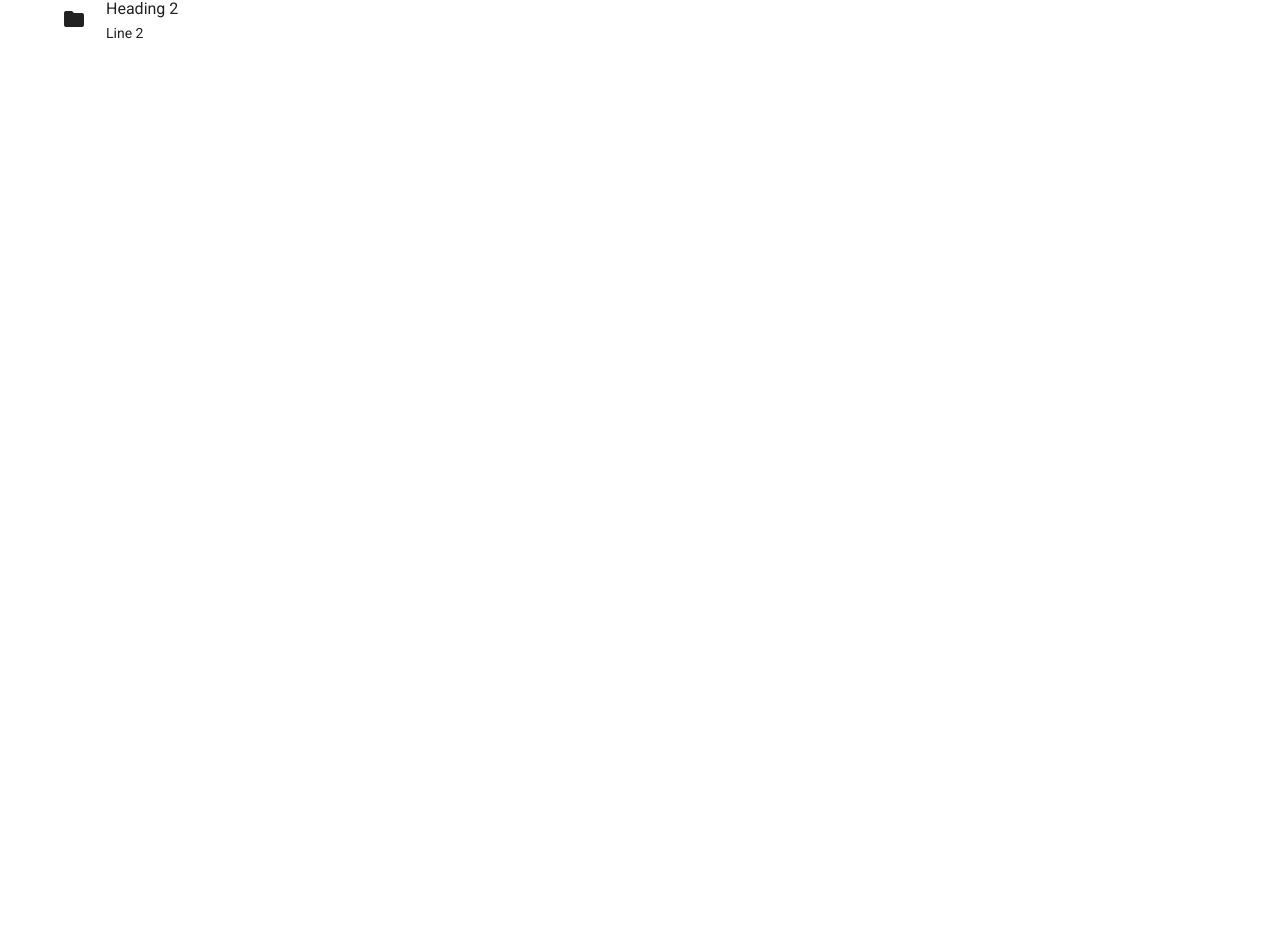
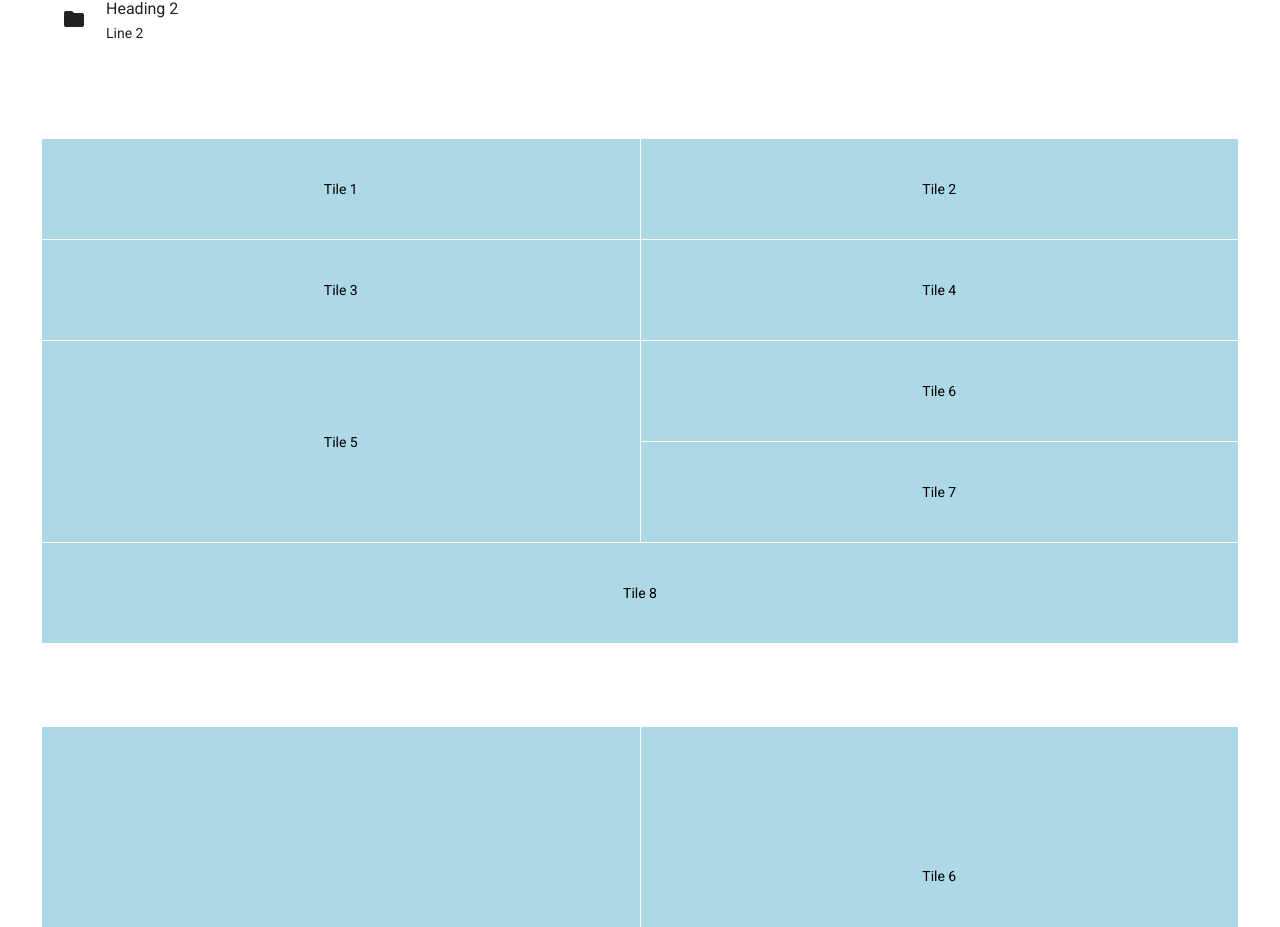
Before and after one commit to suchigg/material-showcase, an Angular app: page / in a window 1280 px wide. Shown: the part 4819-5746 px from the top of the page. Before the commit the page ends 4916 px from the top, so only its background shows below. Built offline with nearby package versions, Linux system fonts and the light colour scheme.

Commit message:
Grid list
Esempi di griglia base, occupazione delle celle, altezza e gutter

```diff
--- a/src/app/app.component.html
+++ b/src/app/app.component.html
@@ -239,3 +239,44 @@
     </mat-list-item>
   </mat-list>
 </div>
+
+<!-- grid list-->
+<div class="container">
+  <mat-grid-list cols="2" rowHeight="100px">
+    <mat-grid-tile>Tile 1</mat-grid-tile>
+    <mat-grid-tile>Tile 2</mat-grid-tile>
+    <mat-grid-tile>Tile 3</mat-grid-tile>
+    <mat-grid-tile>Tile 4</mat-grid-tile>
+    <mat-grid-tile rowspan="2">Tile 5</mat-grid-tile>
+    <mat-grid-tile>Tile 6</mat-grid-tile>
+    <mat-grid-tile>Tile 7</mat-grid-tile>
+    <mat-grid-tile colspan=2>Tile 8</mat-grid-tile>
+  </mat-grid-list>
+</div>
+
+<div class="container">
+  <mat-grid-list cols="2" rowHeight="2:1">
+    <mat-grid-tile rowspan="2">Tile 5</mat-grid-tile>
+    <mat-grid-tile>Tile 6</mat-grid-tile>
+    <mat-grid-tile>Tile 7</mat-grid-tile>
+    <mat-grid-tile colspan=2>Tile 8</mat-grid-tile>
+  </mat-grid-list>
+</div>
+
+<div class="container">
+  <mat-grid-list cols="2" rowHeight="fit" style="height: 150px;">
+    <mat-grid-tile rowspan="2">Tile 5</mat-grid-tile>
+    <mat-grid-tile>Tile 6</mat-grid-tile>
+    <mat-grid-tile>Tile 7</mat-grid-tile>
+    <mat-grid-tile colspan=2>Tile 8</mat-grid-tile>
+  </mat-grid-list>
+</div>
+
+<div class="container">
+  <mat-grid-list cols="2" rowHeight="fit" style="height: 150px;" gutterSize="10">
+    <mat-grid-tile rowspan="2">Tile 5</mat-grid-tile>
+    <mat-grid-tile>Tile 6</mat-grid-tile>
+    <mat-grid-tile>Tile 7</mat-grid-tile>
+    <mat-grid-tile colspan=2>Tile 8</mat-grid-tile>
+  </mat-grid-list>
+</div>
--- a/src/app/app.component.scss
+++ b/src/app/app.component.scss
@@ -29,3 +29,7 @@
     height: 100%;
   }
 }
+
+mat-grid-tile {
+  background-color: lightblue;
+}
--- a/src/app/material-ui/material-ui.module.ts
+++ b/src/app/material-ui/material-ui.module.ts
@@ -10,6 +10,7 @@
 import { MatMenuModule } from '@angular/material/menu';
 import { MatListModule } from '@angular/material/list';
 import { MatDividerModule } from '@angular/material/divider';
+import { MatGridListModule } from '@angular/material/grid-list';
 
 const UserMaterialComponents = [
   MatButtonModule,
@@ -22,7 +23,8 @@
   MatSidenavModule,
   MatMenuModule,
   MatListModule,
-  MatDividerModule
+  MatDividerModule,
+  MatGridListModule
 ];
 
 @NgModule({
```
